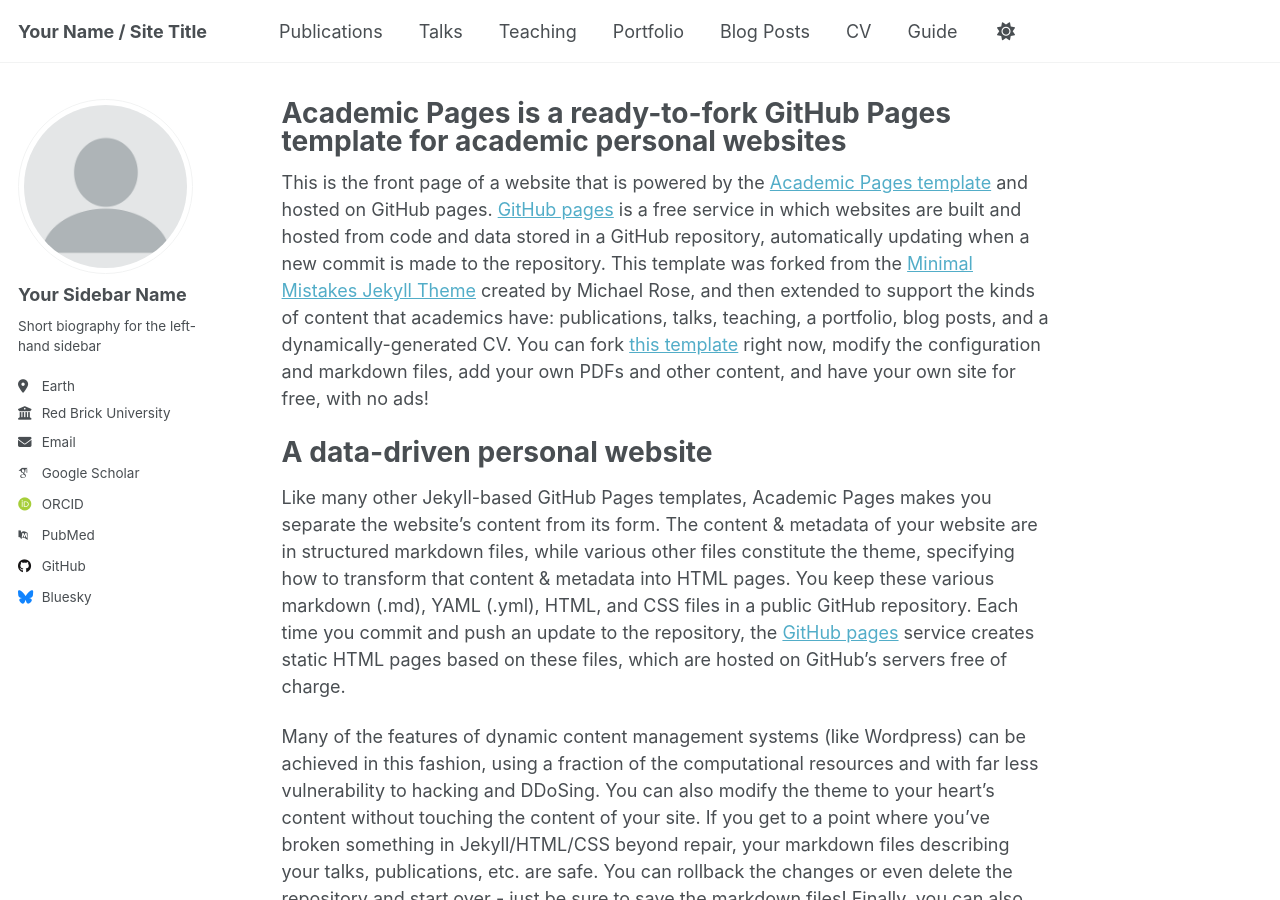
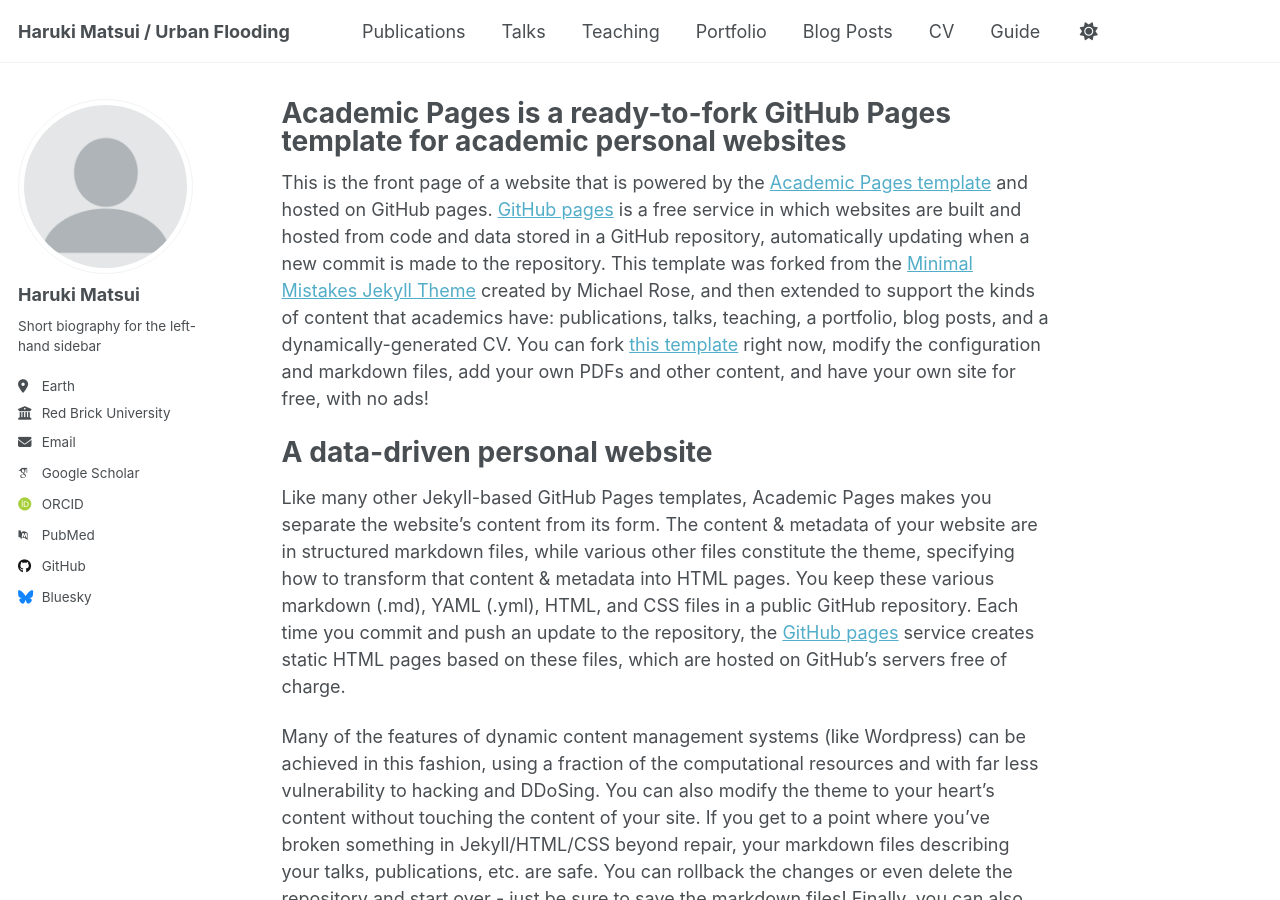
Before and after one commit to matsuiUOL/matsuiUOL.github.io, a Jekyll site: the page built from _pages/about.md, in a window 1280 px wide and 900 px high. Built offline with Jekyll 4.4.1, drawn with Linux system fonts in a browser that asks for light colours; some web fonts are replaced.

Commit message:
Update _config.yml

```diff
--- a/_config.yml
+++ b/_config.yml
@@ -9,7 +9,7 @@
 # Basic Site Settings
 locale                   : "en-US"
 site_theme               : "default"
-title                    : "Your Name / Site Title"
+title                    : "Haruki Matsui / Urban Flooding"
 title_separator          : "-"
 name                     : &name "Your Name"
 description              : &description "personal description"
@@ -23,7 +23,7 @@ repository               : "academicpages/academicpages.github.io"
 author:
   # Biographic information
   avatar           : "profile.png"
-  name             : "Your Sidebar Name"
+  name             : "Haruki Matsui"
   pronouns         : # example: "she/her"
   bio              : "Short biography for the left-hand sidebar"
   location         : "Earth"
```
